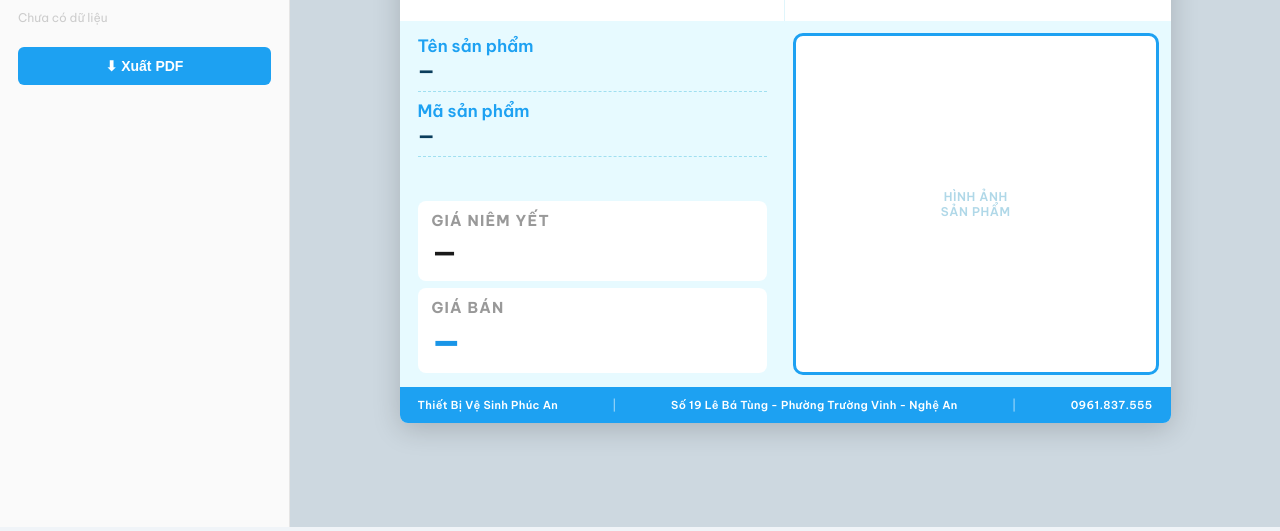
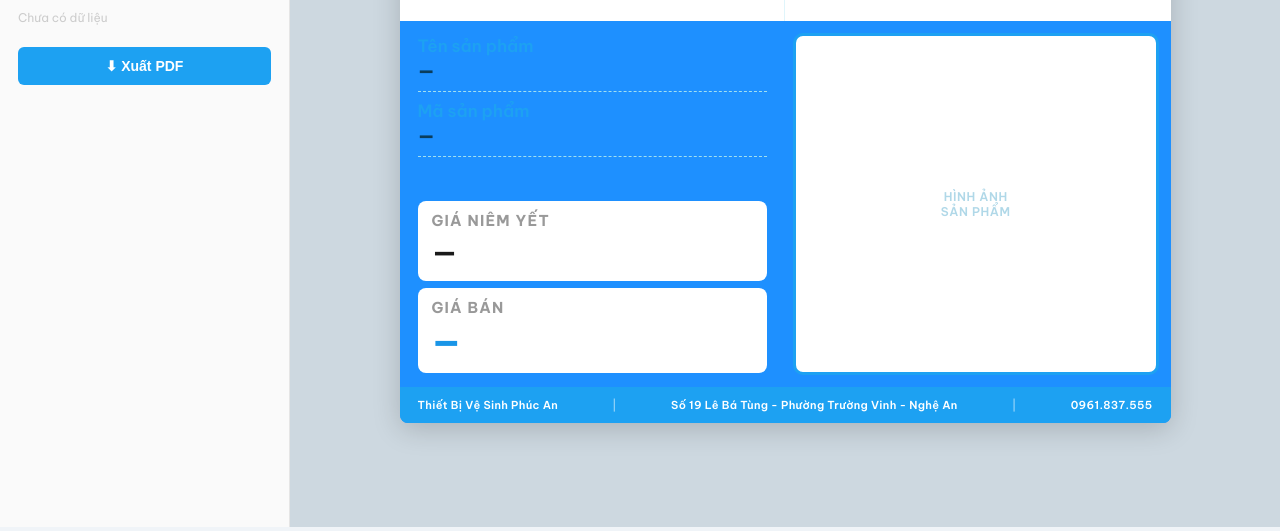
Before and after one commit to diepnguyen15693-creator/catalogue-tool, a plain HTML site: page index.html in a window 1280 px wide. Shown: the part 269-800 px from the top of the page. Drawn offline with nearby package versions, Linux system fonts and the light colour scheme.

Commit message:
Update index.html

```diff
--- a/index.html
+++ b/index.html
@@ -213,7 +213,7 @@
     #tag {
         width: 771px;
         height: 514px;
-        background: #e7faff;
+        background: #1e90ff;
         border-radius: 8px;
         overflow: hidden;
         box-shadow: 0 6px 28px rgba(0, 0, 0, 0.18);
@@ -280,7 +280,7 @@
         padding: 14px 18px;
         display: flex;
         flex-direction: column;
-        background: #e7faff;
+        background: #1e90ff;
         overflow: hidden;
     }
 
@@ -342,7 +342,7 @@
 
     /* Right image */
     .t-image {
-        background: #e7faff;
+        background: #1e90ff;
         display: flex;
         align-items: center;
         justify-content: center;
```
